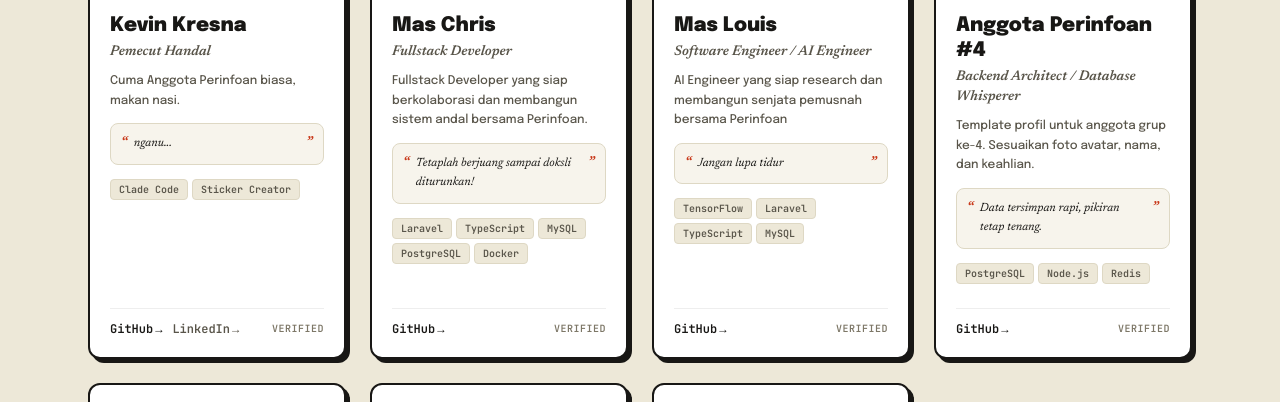
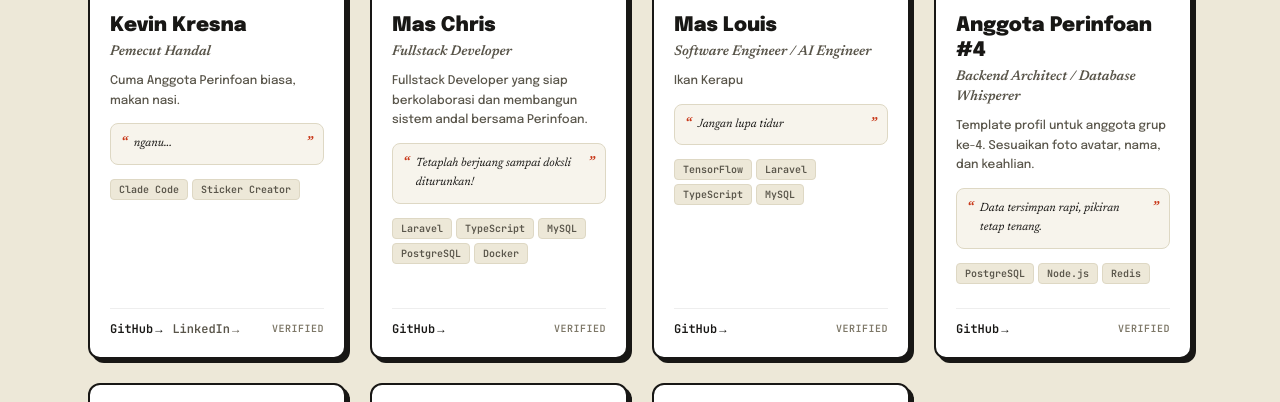
Before and after one commit to kevinkresna25/perinfoan, an Astro site in the folder projects/profile/: page / in a window 1280 px wide. Shown: the part 1382-1784 px from the top of the page. Built offline with nearby package versions, Linux system fonts and the light colour scheme; Astro itself is replaced by a stand-in of ours.

Commit message:
update Louis profile

```diff
--- a/projects/profile/src/content/members/mas-louis.md
+++ b/projects/profile/src/content/members/mas-louis.md
@@ -3,7 +3,7 @@ name: "Mas Louis"
 nickname: "Louis"
 role: "Software Engineer / AI Engineer"
 avatar: "https://i.ibb.co.com/Dfzsp44F/IMG-20260926-WA0017-resize.png"
-bio: "AI Engineer yang siap research dan membangun senjata pemusnah bersama Perinfoan"
+bio: "Ikan Kerapu"
 quote: "Jangan lupa tidur"
 skills:
   - "TensorFlow"
@@ -14,5 +14,3 @@ socials:
   github: "https://github.com/louisdewavt"
 order: 3
 ---
-
-Mencari celah dari penelitian yang sudah dikerjakan, Berjuang bersama circle perinfoan untuk eksperimen yang menyenangkan! .
```
